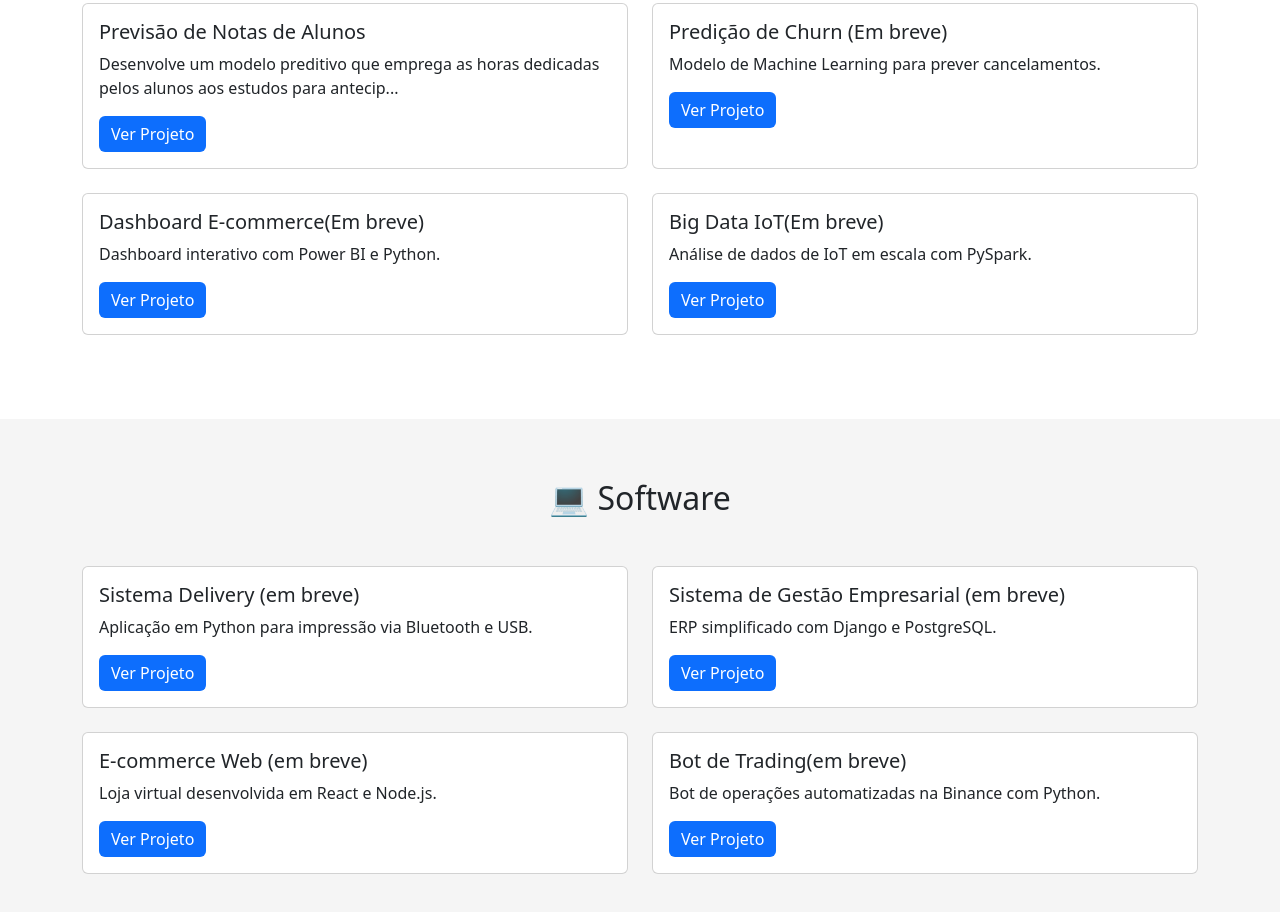
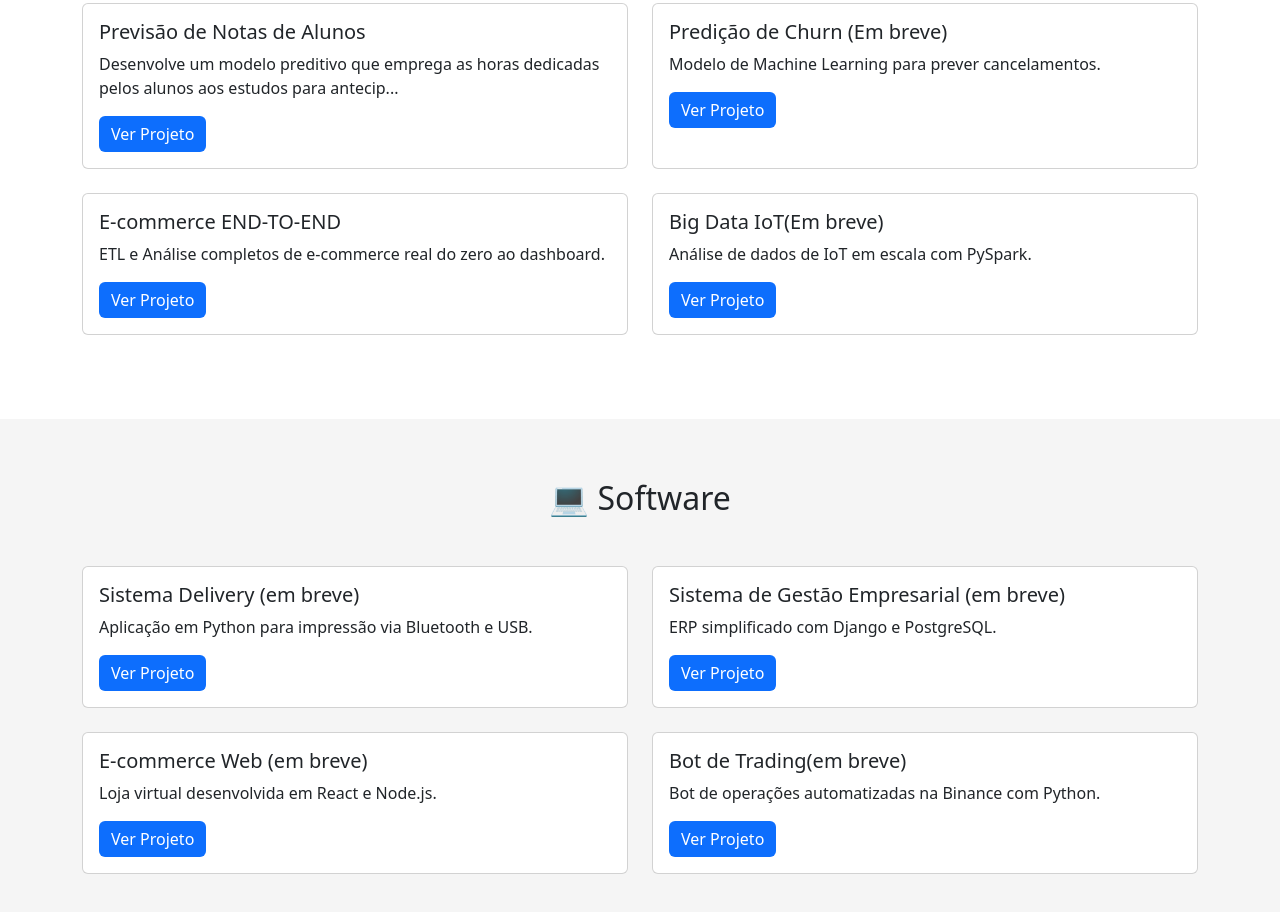
Before and after one commit to Andrey-Silva-Data/MeuPortf-lio-AndreySilva, a plain HTML site: page index.html in a window 1280 px wide. Shown: the part 1853-2765 px from the top of the page. Drawn offline with nearby package versions, Linux system fonts and the light colour scheme.

Commit message:
e-commerce completo

```diff
--- a/index.html
+++ b/index.html
@@ -236,9 +236,9 @@ Forex. Os insights...</p>
       <div class="col-md-6 mb-4">
         <div class="card h-100">
           <div class="card-body">
-            <h5 class="card-title">Dashboard E-commerce(Em breve)</h5>
-            <p class="card-text">Dashboard interativo com Power BI e Python.</p>
-            <a href="#" class="btn btn-custom">Ver Projeto</a>
+            <h5 class="card-title">E-commerce END-TO-END</h5>
+            <p class="card-text">ETL e Análise completos de e-commerce real do zero ao dashboard.</p>
+            <a href="https://github.com/Andrey-Silva-Data/MeuPortf-lio-AndreySilva.git" class="btn btn-custom">Ver Projeto</a>
           </div>
         </div>
       </div>
```
